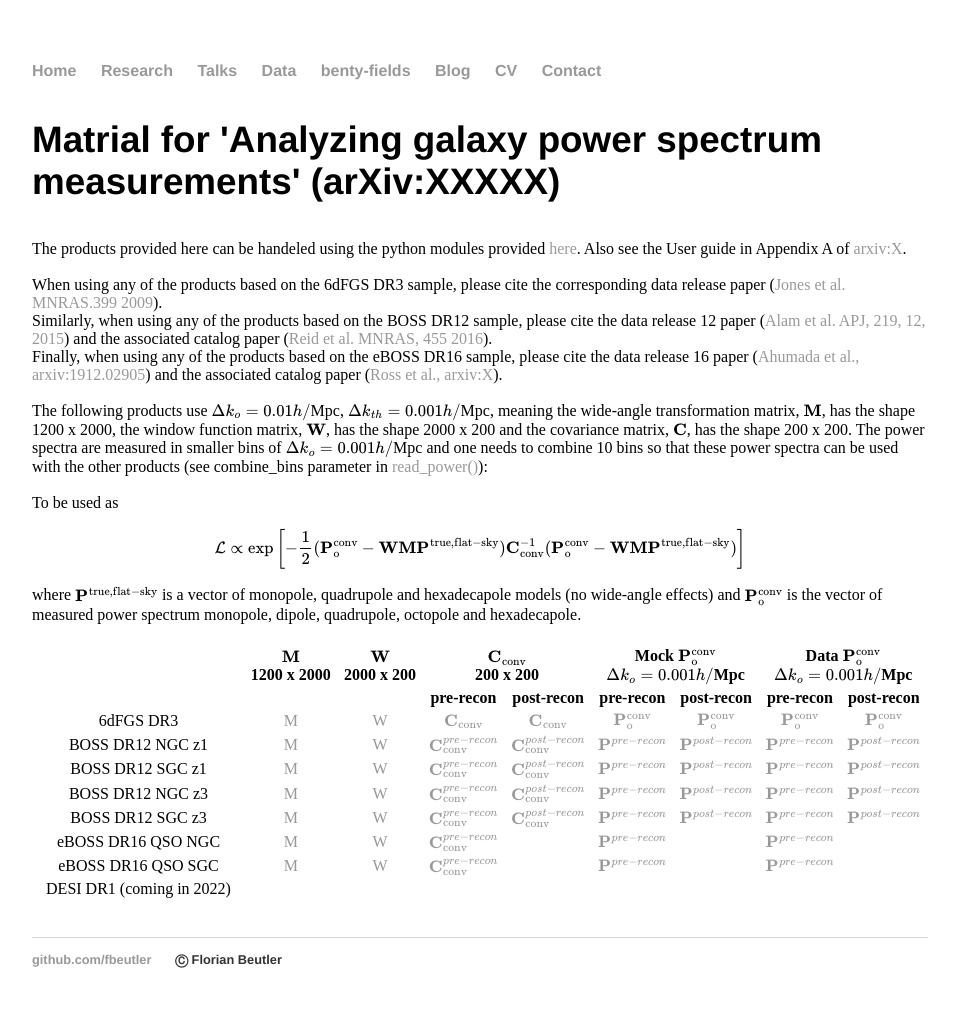
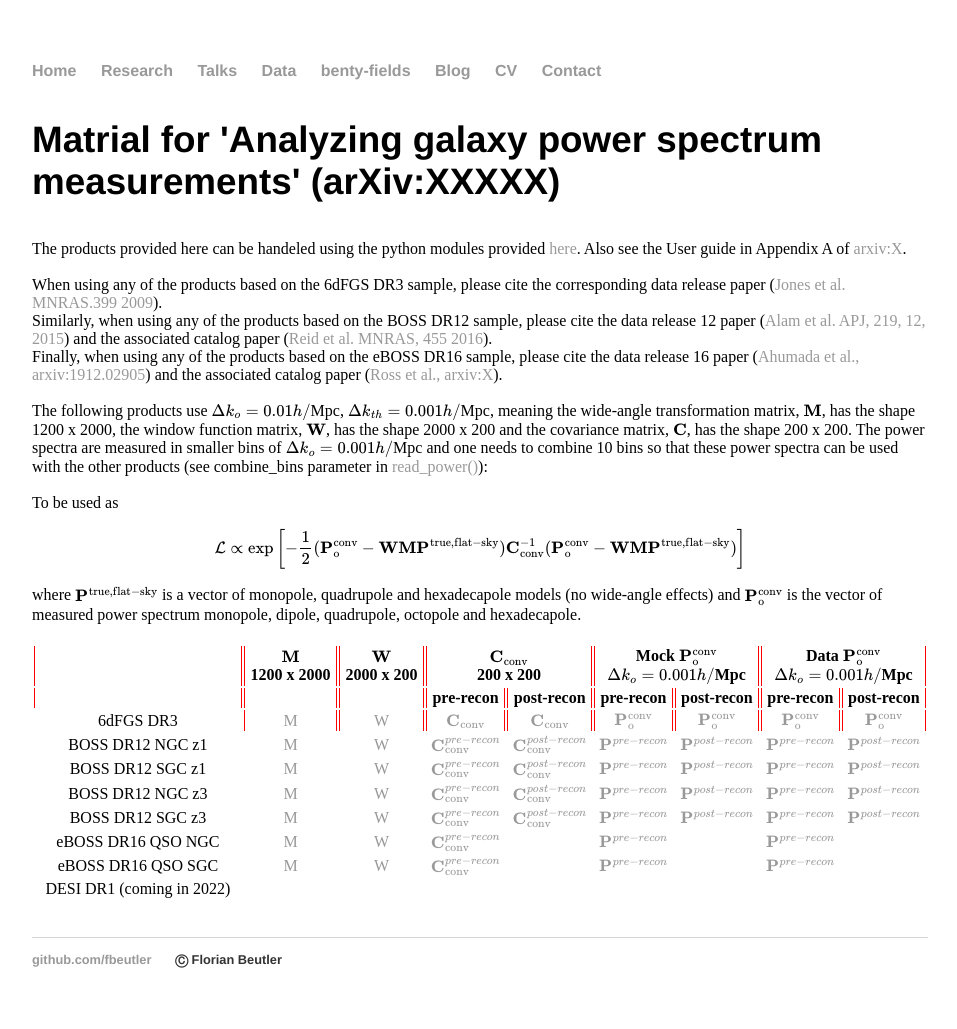
Before and after one commit to fbeutler/fbeutler.github.io, a Jekyll site: the page built from hub/deconv_paper.html, in a window 1280 px wide. Shown: the whole page, without its empty margins (160-1117 px from the left). Built offline with Jekyll 4.4.1, drawn with Linux system fonts in a browser that asks for light colours.

Commit message:
Update deconv_paper.html

```diff
--- a/hub/deconv_paper.html
+++ b/hub/deconv_paper.html
@@ -38,34 +38,34 @@
 
 <table style="width:100%;padding-top:20px">
   <tr style="text-align: center">
-    <th></th>
-    <th>\(\mathbf{M}\)<br>1200 x 2000</th>
-    <th>\(\mathbf{W}\)<br>2000 x 200</th>
-    <th colspan="2">\(\mathbf{C}_{\rm conv}\)<br>200 x 200</th>
-    <th colspan="2">Mock \(\mathbf{P}^{\rm conv}_{\rm o}\)<br>\(\Delta k_o = 0.001h/\)Mpc</th>
-    <th colspan="2">Data \(\mathbf{P}^{\rm conv}_{\rm o}\)<br>\(\Delta k_o = 0.001h/\)Mpc</th>
+    <th style="border-right: solid 1px #f00;border-left: solid 1px #f00;"></th>
+    <th style="border-right: solid 1px #f00;border-left: solid 1px #f00;">\(\mathbf{M}\)<br>1200 x 2000</th>
+    <th style="border-right: solid 1px #f00;border-left: solid 1px #f00;">\(\mathbf{W}\)<br>2000 x 200</th>
+    <th style="border-right: solid 1px #f00;border-left: solid 1px #f00;" colspan="2">\(\mathbf{C}_{\rm conv}\)<br>200 x 200</th>
+    <th colspan="2" style="border-right: solid 1px #f00;border-left: solid 1px #f00;">Mock \(\mathbf{P}^{\rm conv}_{\rm o}\)<br>\(\Delta k_o = 0.001h/\)Mpc</th>
+    <th colspan="2" style="border-right: solid 1px #f00;border-left: solid 1px #f00;">Data \(\mathbf{P}^{\rm conv}_{\rm o}\)<br>\(\Delta k_o = 0.001h/\)Mpc</th>
   </tr>
   <tr style="text-align: center">
-    <th></th>
-    <th></th>
-    <th></th>
-    <th>pre-recon</th>
-    <th>post-recon</th>
-    <th>pre-recon</th>
-    <th>post-recon</th>
-    <th>pre-recon</th>
-    <th>post-recon</th>
+    <th style="border-right: solid 1px #f00;border-left: solid 1px #f00;"></th>
+    <th style="border-right: solid 1px #f00;border-left: solid 1px #f00;"></th>
+    <th style="border-right: solid 1px #f00;border-left: solid 1px #f00;"></th>
+    <th style="border-right: solid 1px #f00;border-left: solid 1px #f00;">pre-recon</th>
+    <th style="border-right: solid 1px #f00;border-left: solid 1px #f00;">post-recon</th>
+    <th style="border-right: solid 1px #f00;border-left: solid 1px #f00;">pre-recon</th>
+    <th style="border-right: solid 1px #f00;border-left: solid 1px #f00;">post-recon</th>
+    <th style="border-right: solid 1px #f00;border-left: solid 1px #f00;">pre-recon</th>
+    <th style="border-right: solid 1px #f00;border-left: solid 1px #f00;">post-recon</th>
   </tr>
   <tr style="text-align: center">
     <td>6dFGS DR3</td>
-    <td><a href="M_6dFGS_DR3_1_1_1_1_1_1200_2000.matrix.gz">M</a></td>
-    <td><a href="W_6dFGS_DR3_1_1_1_1_1_10_2000_200.matrix.gz">W</a></td>
-    <td><a href="C_600_6dFGS_DR3_1_1_1_1_1_10_200_200.matrix.gz">\(\mathbf{C}_{\rm conv}\)</a></td>
-    <td><a href="C_600_6dFGS_DR3_1_1_1_1_1_10_200_200.matrix.gz">\(\mathbf{C}_{\rm conv}\)</a></td>
-    <td><a href="X.tar.gz">\(\mathbf{P}^{\rm conv}_{\rm o}\)</a></td>
-    <td><a href="X.tar.gz">\(\mathbf{P}^{\rm conv}_{\rm o}\)</a></td>
-    <td><a href="X.tar.gz">\(\mathbf{P}^{\rm conv}_{\rm o}\)</a></td>
-    <td><a href="X.tar.gz">\(\mathbf{P}^{\rm conv}_{\rm o}\)</a></td>
+    <td style="border-right: solid 1px #f00;border-left: solid 1px #f00;"><a href="M_6dFGS_DR3_1_1_1_1_1_1200_2000.matrix.gz">M</a></td>
+    <td style="border-right: solid 1px #f00;border-left: solid 1px #f00;"><a href="W_6dFGS_DR3_1_1_1_1_1_10_2000_200.matrix.gz">W</a></td>
+    <td style="border-right: solid 1px #f00;border-left: solid 1px #f00;"><a href="C_600_6dFGS_DR3_1_1_1_1_1_10_200_200.matrix.gz">\(\mathbf{C}_{\rm conv}\)</a></td>
+    <td style="border-right: solid 1px #f00;border-left: solid 1px #f00;"><a href="C_600_6dFGS_DR3_1_1_1_1_1_10_200_200.matrix.gz">\(\mathbf{C}_{\rm conv}\)</a></td>
+    <td style="border-right: solid 1px #f00;border-left: solid 1px #f00;"><a href="X.tar.gz">\(\mathbf{P}^{\rm conv}_{\rm o}\)</a></td>
+    <td style="border-right: solid 1px #f00;border-left: solid 1px #f00;"><a href="X.tar.gz">\(\mathbf{P}^{\rm conv}_{\rm o}\)</a></td>
+    <td style="border-right: solid 1px #f00;border-left: solid 1px #f00;"><a href="X.tar.gz">\(\mathbf{P}^{\rm conv}_{\rm o}\)</a></td>
+    <td style="border-right: solid 1px #f00;border-left: solid 1px #f00;"><a href="X.tar.gz">\(\mathbf{P}^{\rm conv}_{\rm o}\)</a></td>
   </tr>
   <tr style="text-align: center">
     <td>BOSS DR12 NGC z1</td>
```
